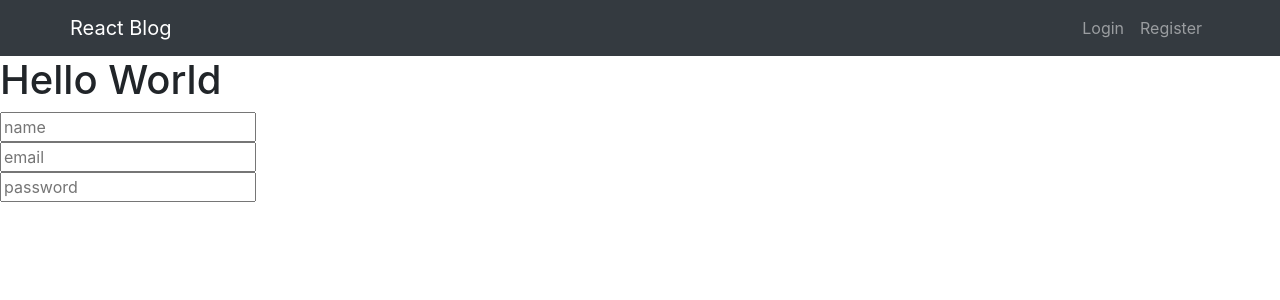
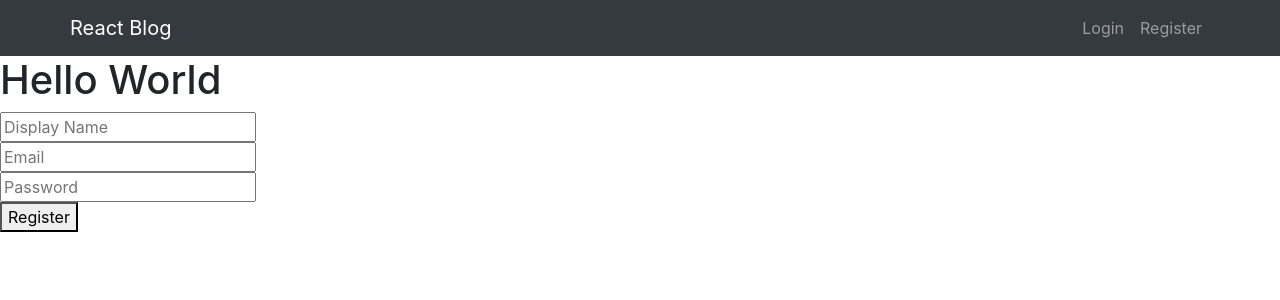
Before and after one commit to phogtr/react-blog, a React (Create React App) app in the folder client/: page /register in a window 1280 px wide. Shown: the top 300 px of the page. Built offline with nearby package versions, Linux system fonts and the light colour scheme.

Commit message:
InputField, formik register

```diff
--- /dev/null
+++ b/client/src/components/InputField/InputField.tsx
@@ -0,0 +1,16 @@
+import { useField } from "formik";
+import React, { InputHTMLAttributes } from "react";
+
+type InputFieldProps = InputHTMLAttributes<HTMLInputElement> & {
+  name: string;
+  placeholder: string;
+};
+
+export const InputField: React.FC<InputFieldProps> = ({ ...props }) => {
+  const [field] = useField(props);
+  return (
+    <div>
+      <input {...field} {...props} id={field.name} placeholder={props.placeholder} />
+    </div>
+  );
+};
--- a/client/src/components/Register/Register.tsx
+++ b/client/src/components/Register/Register.tsx
@@ -1,17 +1,25 @@
+import React from "react";
+import { Form, Formik } from "formik";
+import { InputField } from "..";
+
 interface RegisterProps {}
 
 export const Register: React.FC<RegisterProps> = () => {
   return (
-    <form>
-      <div>
-        <input type="text" placeholder="name" />
-      </div>
-      <div>
-        <input type="text" placeholder="email" />
-      </div>
-      <div>
-        <input type="text" placeholder="password" />
-      </div>
-    </form>
+    <Formik
+      initialValues={{ name: "", email: "", password: "" }}
+      onSubmit={(values) => {
+        console.log(values);
+      }}
+    >
+      {() => (
+        <Form>
+          <InputField name="name" placeholder="Display Name" />
+          <InputField name="email" placeholder="Email" />
+          <InputField name="password" placeholder="Password" type="password" />
+          <button type="submit">Register</button>
+        </Form>
+      )}
+    </Formik>
   );
 };
--- a/client/src/components/index.ts
+++ b/client/src/components/index.ts
@@ -2,3 +2,4 @@ export { NavBar } from "./NavBar/NavBar";
 export { Posts } from "./Posts/Posts";
 export { Login } from "./Login/Login";
 export { Register } from "./Register/Register";
+export { InputField } from "./InputField/InputField";
```
